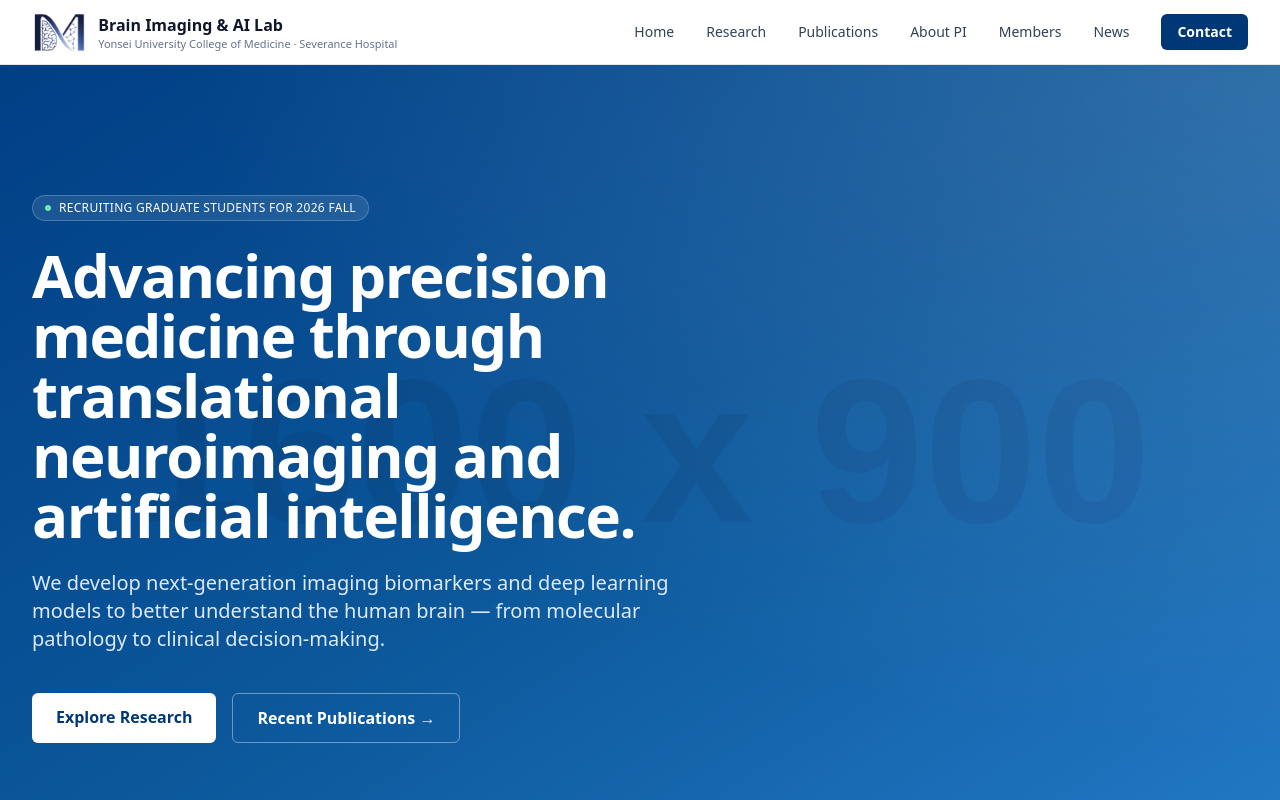
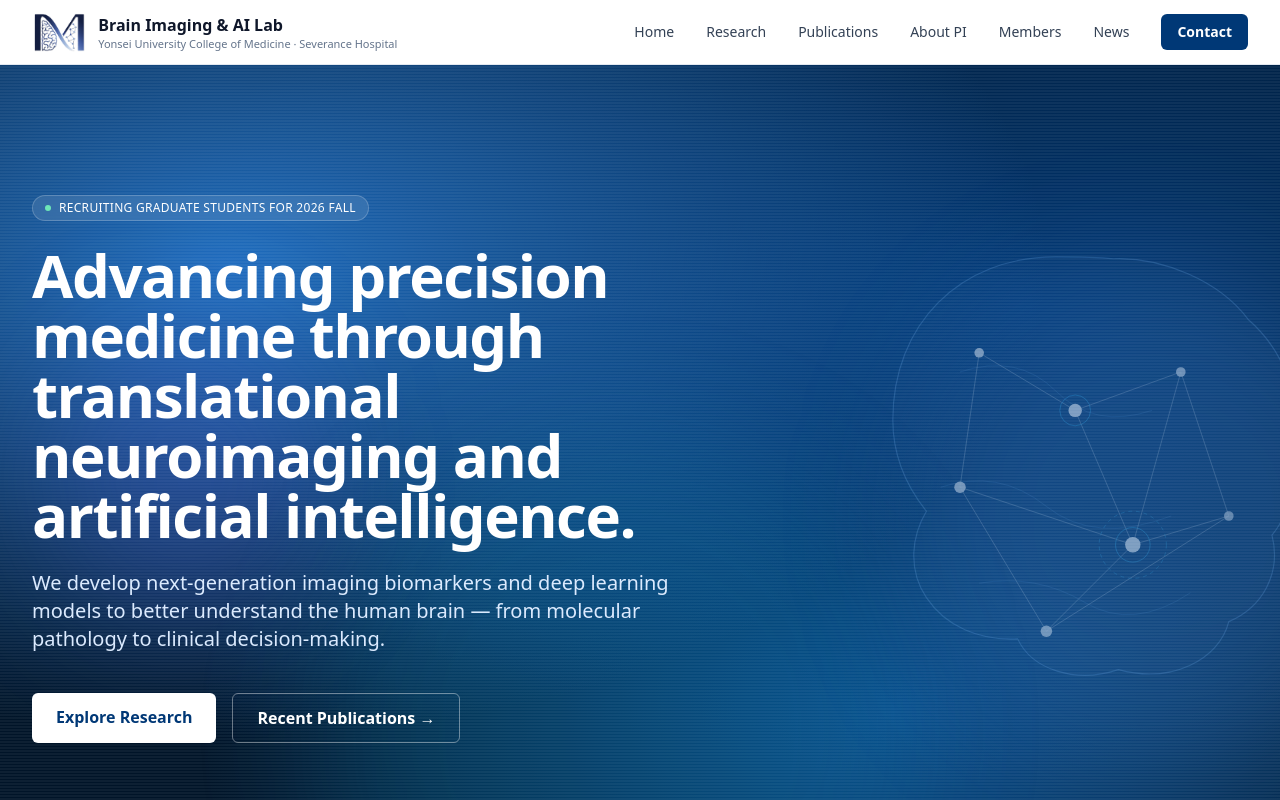
Before and after one commit to trlily/lab-website, a React (Vite) app: page / in a window 1280 px wide. Shown: the top 800 px of the page. Built offline with nearby package versions, Linux system fonts and the light colour scheme.

Commit message:
Redesign Hero with brain anatomy + neural network visualization

```diff
--- a/src/LabHomepage.jsx
+++ b/src/LabHomepage.jsx
@@ -319,23 +319,111 @@ function Hero() {
   return (
     <section
       id="home"
-      className="relative overflow-hidden bg-gradient-to-br from-[#003876] via-[#0a4d8c] to-[#1f6dbf] text-white"
+      className="relative overflow-hidden bg-[#001428] text-white"
     >
-      {/* placeholder background image overlay */}
+      {/* Layer 1: Mesh radial gradient — adds organic, dimensional depth */}
       <div
-        className="absolute inset-0 opacity-20 mix-blend-overlay"
+        className="absolute inset-0"
+        style={{
+          backgroundImage: `
+            radial-gradient(at 18% 25%, #1f6dbf 0%, transparent 55%),
+            radial-gradient(at 80% 30%, #003876 0%, transparent 60%),
+            radial-gradient(at 70% 80%, #0a4d8c 0%, transparent 55%),
+            radial-gradient(at 25% 90%, #001428 0%, transparent 60%)
+          `,
+        }}
+      />
+
+      {/* Layer 2: Horizontal scan lines — medical imaging slice feel */}
+      <div
+        className="absolute inset-0 opacity-[0.05] pointer-events-none"
         style={{
           backgroundImage:
-            "url('https://placehold.co/1600x900/003876/ffffff?text=Brain+Imaging+%26+AI')",
-          backgroundSize: "cover",
-          backgroundPosition: "center",
+            "linear-gradient(transparent 50%, rgba(255,255,255,1) 50%)",
+          backgroundSize: "100% 3px",
         }}
       />
-      <div className="absolute inset-0 bg-[radial-gradient(ellipse_at_top_right,rgba(255,255,255,0.15),transparent_60%)]" />
+
+      {/* Layer 3: Anatomical brain silhouette + neural network on the right */}
+      <svg
+        className="absolute right-[-5%] top-1/2 -translate-y-1/2 w-[55%] lg:w-[45%] max-w-[640px] opacity-50 pointer-events-none"
+        viewBox="0 0 600 600"
+        fill="none"
+        aria-hidden="true"
+      >
+        {/* Brain hemisphere silhouette (stylized, suggestive) */}
+        <path
+          d="M300 80 C200 80, 130 150, 130 250 C130 290, 145 320, 165 345 C150 370, 145 405, 165 435 C185 465, 220 480, 260 478 C275 510, 320 525, 365 510 C420 525, 470 500, 480 460 C515 445, 535 410, 525 370 C545 345, 555 305, 545 270 C555 230, 540 180, 500 145 C470 105, 410 80, 360 82 C340 80, 320 80, 300 80 Z"
+          stroke="rgba(120,180,240,0.45)"
+          strokeWidth="1.2"
+          fill="rgba(140,200,255,0.04)"
+        />
+        {/* Inner gyri/sulci suggestion lines */}
+        <path
+          d="M200 200 Q260 180, 300 220 T400 240"
+          stroke="rgba(120,180,240,0.3)"
+          strokeWidth="0.8"
+          fill="none"
+        />
+        <path
+          d="M180 320 Q240 300, 290 340 T420 350"
+          stroke="rgba(120,180,240,0.3)"
+          strokeWidth="0.8"
+          fill="none"
+        />
+        <path
+          d="M220 420 Q280 410, 330 440 T440 430"
+          stroke="rgba(120,180,240,0.3)"
+          strokeWidth="0.8"
+          fill="none"
+        />
+
+        {/* Neural network connection lines */}
+        <g stroke="rgba(255,255,255,0.35)" strokeWidth="1">
+          <line x1="220" y1="180" x2="320" y2="240" />
+          <line x1="320" y1="240" x2="430" y2="200" />
+          <line x1="320" y1="240" x2="380" y2="380" />
+          <line x1="220" y1="180" x2="200" y2="320" />
+          <line x1="200" y1="320" x2="380" y2="380" />
+          <line x1="380" y1="380" x2="430" y2="200" />
+          <line x1="380" y1="380" x2="290" y2="470" />
+          <line x1="200" y1="320" x2="290" y2="470" />
+          <line x1="430" y1="200" x2="480" y2="350" />
+          <line x1="480" y1="350" x2="380" y2="380" />
+          <line x1="480" y1="350" x2="290" y2="470" />
+        </g>
+
+        {/* Network nodes (neurons) */}
+        <g fill="white">
+          <circle cx="220" cy="180" r="5" opacity="0.9" />
+          <circle cx="320" cy="240" r="7" opacity="1" />
+          <circle cx="430" cy="200" r="5" opacity="0.85" />
+          <circle cx="200" cy="320" r="6" opacity="0.9" />
+          <circle cx="380" cy="380" r="8" opacity="1" />
+          <circle cx="480" cy="350" r="5" opacity="0.75" />
+          <circle cx="290" cy="470" r="6" opacity="0.85" />
+        </g>
+
+        {/* Active node halos (cyan glow) */}
+        <g fill="none" stroke="rgba(56,189,248,0.55)" strokeWidth="1">
+          <circle cx="320" cy="240" r="16" />
+          <circle cx="380" cy="380" r="18" />
+        </g>
+
+        {/* Crosshair / scan marker */}
+        <g stroke="rgba(56,189,248,0.5)" strokeWidth="0.8" fill="none">
+          <circle cx="380" cy="380" r="35" strokeDasharray="4 4" />
+        </g>
+      </svg>
+
+      {/* Layer 4: Floating glow orbs — adds 3D depth */}
+      <div className="absolute top-1/4 -right-32 w-[500px] h-[500px] rounded-full bg-blue-400/15 blur-3xl pointer-events-none" />
+      <div className="absolute -bottom-40 left-1/4 w-[600px] h-[600px] rounded-full bg-cyan-500/10 blur-3xl pointer-events-none" />
+      <div className="absolute top-1/3 left-10 w-72 h-72 rounded-full bg-indigo-500/20 blur-3xl pointer-events-none" />
 
       <div className="relative max-w-7xl mx-auto px-6 lg:px-8 py-24 md:py-32">
         <div className="max-w-3xl">
-          <div className="inline-flex items-center gap-2 px-3 py-1 rounded-full bg-white/10 border border-white/20 text-xs font-medium tracking-wide uppercase">
+          <div className="inline-flex items-center gap-2 px-3 py-1 rounded-full bg-white/10 border border-white/20 backdrop-blur-sm text-xs font-medium tracking-wide uppercase">
             <span className="w-1.5 h-1.5 rounded-full bg-emerald-300" />
             Recruiting graduate students for 2026 Fall
           </div>
```
